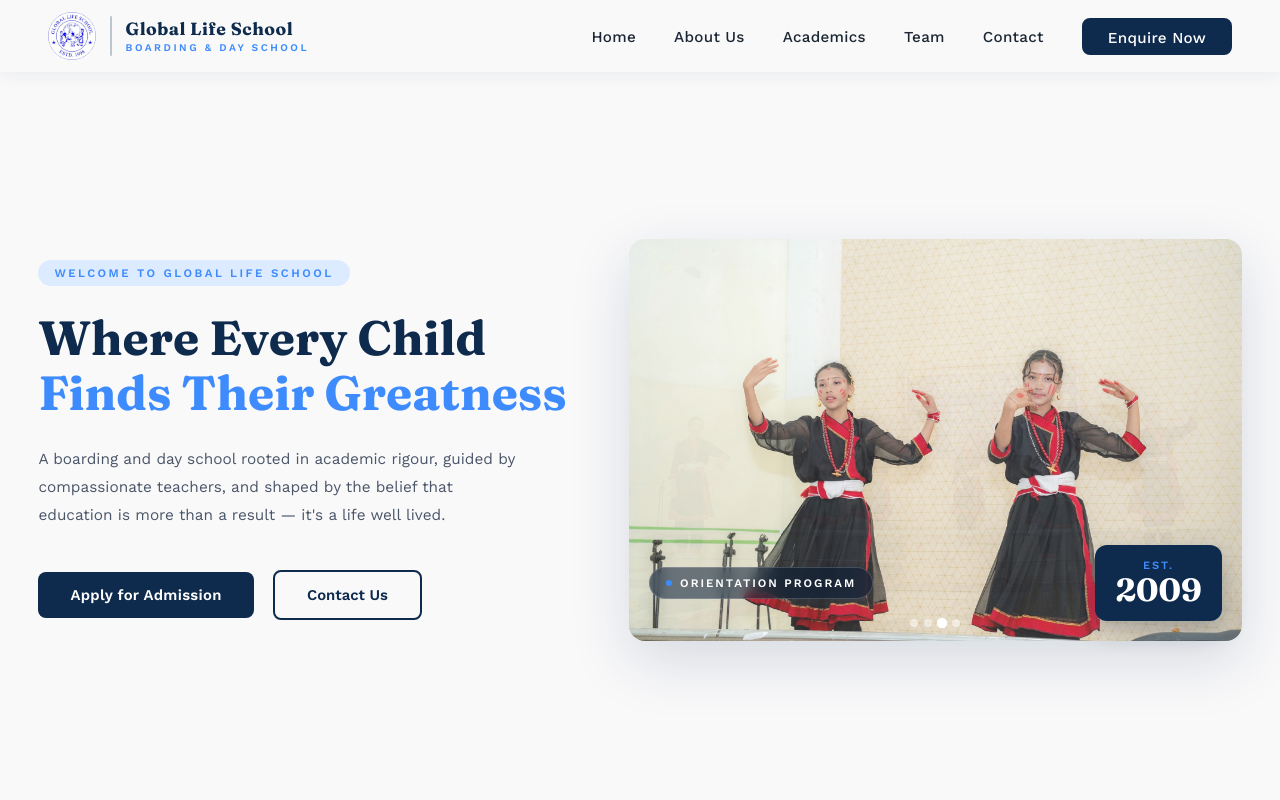
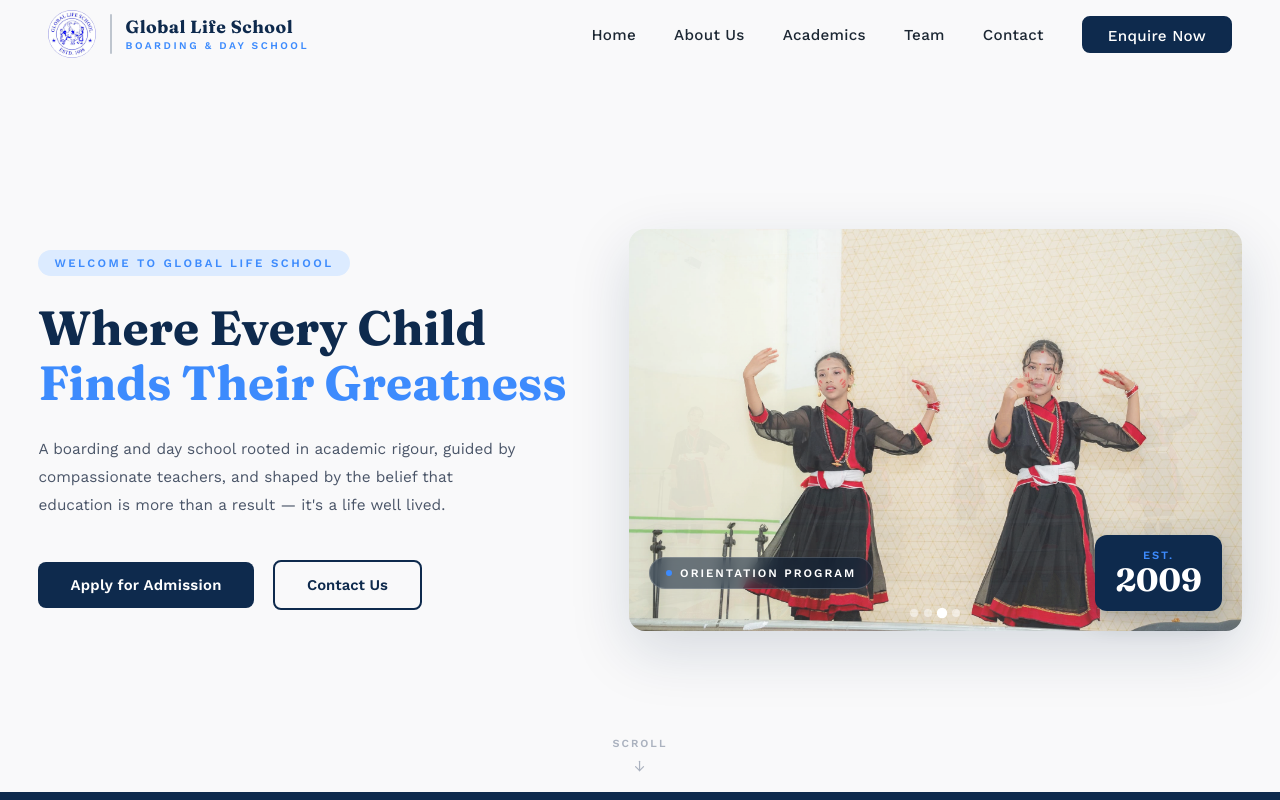
Before and after one commit to swikar-napit/globallife-web, a React (Vite) app: page / in a window 1280 px wide. Shown: the top 800 px of the page. Built offline with nearby package versions, Linux system fonts and the light colour scheme.

Commit message:
hero section bug

```diff
--- a/src/index.css
+++ b/src/index.css
@@ -30,7 +30,7 @@ body {
   align-items: center;
   justify-content: space-between;
   background: var(--page-bg);
-  padding: 12px 48px;
+  padding: 10px 48px;
   box-shadow: 0 2px 16px rgba(14, 42, 77, 0.07);
   position: relative;
 }
@@ -303,13 +303,14 @@ body {
    HERO & HERO SLIDESHOW
 ========================================= */
 .hero {
+  position: relative;
   display: flex;
   align-items: center;
   justify-content: space-between;
-  padding: clamp(40px, 5vw, 60px) clamp(24px, 4.5vw, 48px);
+  padding: clamp(24px, 3vw, 40px) clamp(24px, 4.5vw, 48px);
   background: var(--page-bg);
   gap: clamp(24px, 4vw, 48px);
-  min-height: 92vh;
+  min-height: calc(100vh - 76px);
 }
 
 .hero-content {
@@ -453,13 +454,48 @@ body {
 .hero-slideshow {
   position: relative;
   width: 100%;
+  height: 100%;
   aspect-ratio: 700 / 460;
+  max-height: 100%;
   border-radius: 16px;
   overflow: hidden;
   border: none;
   box-shadow: 0 20px 60px rgba(14, 42, 77, 0.15);
 }
 
+.hero-scroll-cue {
+  position: absolute;
+  left: 50%;
+  bottom: 18px;
+  transform: translateX(-50%);
+  display: flex;
+  flex-direction: column;
+  align-items: center;
+  gap: 8px;
+  color: #8a94a6;
+  font-size: 0.68rem;
+  font-weight: 600;
+  letter-spacing: 2px;
+  text-transform: uppercase;
+  opacity: 0.7;
+  animation: heroScrollBounce 2.2s ease-in-out infinite;
+}
+
+.hero-scroll-cue svg {
+  width: 16px;
+  height: 16px;
+  stroke: #8a94a6;
+}
+
+@keyframes heroScrollBounce {
+  0%, 100% { transform: translate(-50%, 0); }
+  50% { transform: translate(-50%, 6px); }
+}
+
+@media (max-width: 900px) {
+  .hero-scroll-cue { display: none; }
+}
+
 .hero-image-wrap {
   flex: 1 1 50%;
   max-width: 700px;
@@ -468,7 +504,9 @@ body {
   justify-content: center;
   align-items: center;
   position: relative;
-}
+  max-height: min(560px, 60vh);
+}
+
 
 .slide {
   position: absolute;
--- a/src/pages/Home.jsx
+++ b/src/pages/Home.jsx
@@ -154,6 +154,14 @@ function Home() {
             <span className="badge-num">2009</span>
           </div>
         </div>
+
+        <div className="hero-scroll-cue" aria-hidden="true">
+          <span>Scroll</span>
+          <svg viewBox="0 0 24 24" fill="none" stroke="currentColor" strokeWidth="1.8" strokeLinecap="round" strokeLinejoin="round">
+            <path d="M12 5v14" />
+            <path d="m6 13 6 6 6-6" />
+          </svg>
+        </div>
       </section>
 
       <div className="stats-bar">
```
